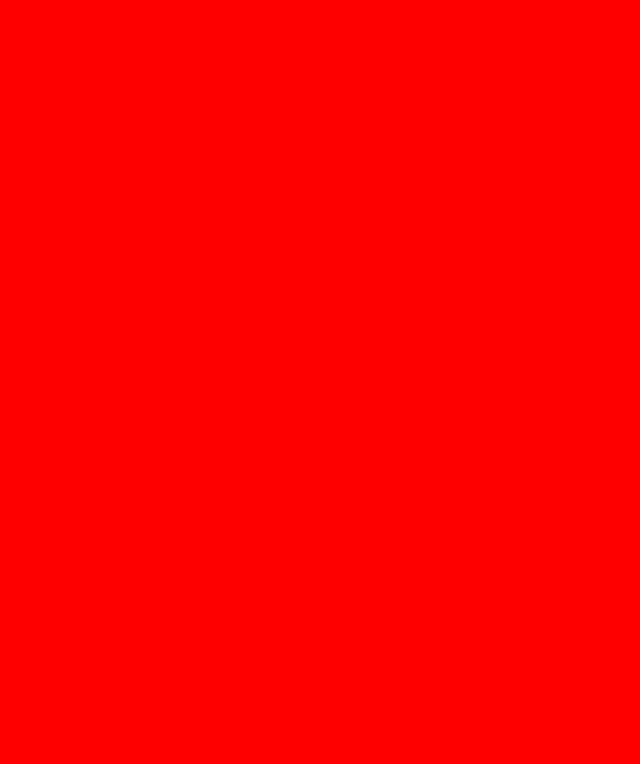
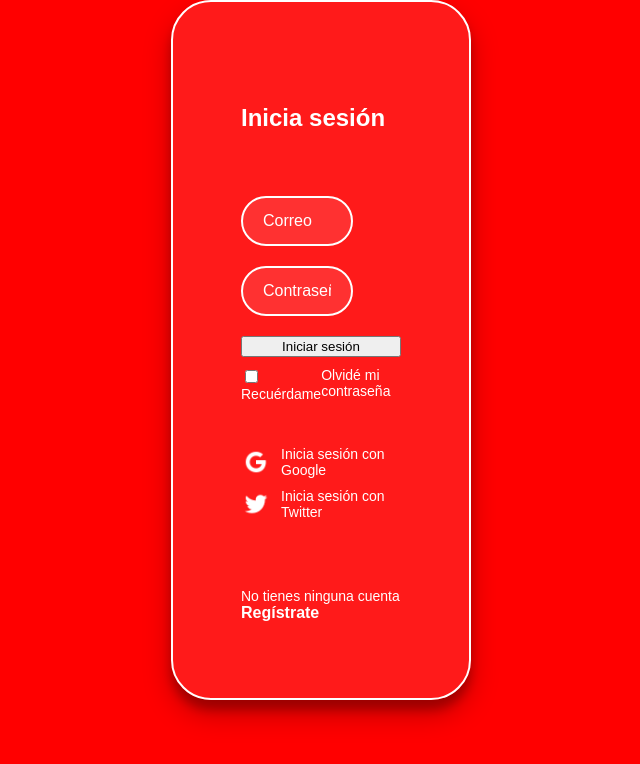
Before and after one commit to GerardoZuno/Video-Carousel-React, a React app: page /Login in a window 1280 px wide. Shown: the top 764 px of the page, without its empty margins (319-959 px from the left). Built offline with nearby package versions, Linux system fonts and the light colour scheme; a web font is replaced by a local one.

Commit message:
Add Routes/login

```diff
--- /dev/null
+++ b/src/assets/styles/components/Login.scss
@@ -0,0 +1,76 @@
+.login {
+    background-color: red;
+    display: flex;
+    align-items: center;
+    flex-direction: column;
+    justify-content: center;
+    padding: 0px 30px;
+    min-height: calc(100vh - 200px); /* El ancho será igual al tamaño de todo el height menos 200px (100px del header + 100px del footer) */
+  }
+
+  .login__container {
+    background-color: rgba(255,255,255,0.1);
+    border: 2px solid white;
+    border-radius: 40px;
+    box-shadow: 0 14px 28px rgba(0,0,0,0.25), 0 10px 10px rgba(0,0,0,0.22);
+    color: white;
+    display: flex;
+    flex-direction: column;
+    justify-content: space-around;
+    min-height: 700px;
+    padding: 60px 68px 40px;
+    width: 300px;
+  }
+
+  .login__container--form {
+    display: flex;
+    flex-direction: column;
+  }
+
+  .login__container--form label {
+    font-size: 14px;
+  }
+
+  .login__container--remember-me {
+    color: white;
+    display: flex;
+    justify-content: space-between;
+    margin-top: 10px;
+  }
+
+  .login__container--remember-me a {
+    color: white;
+    font-size: 14px;
+    text-decoration: none;
+  }
+
+  .login__container--remember-me a:hover {
+    text-decoration: underline;
+  }
+
+  .login__container--social-media > div {
+    align-items: center;
+    display: flex;
+    font-size: 14px;
+    margin-bottom: 10px;
+  }
+
+  .login__container--social-media > div > img {
+    margin-right: 10px;
+    width: 30px;
+  }
+
+  .login__container--register {
+    font-size: 14px;
+  }
+
+  .login__container--register a {
+    color: white;
+    font-weight: bold;
+    font-size: 16px;
+    text-decoration: none;
+  }
+
+  .login__container--register a:hover {
+    text-decoration: underline;
+  }
--- /dev/null
+++ b/src/containers/Login.jsx
@@ -0,0 +1,31 @@
+import React from 'react'
+import  '../assets/styles/components/Login.scss'
+import googleIcon from '../assets/img/google-icon.png'
+import twitterIcon from '../assets/img/twitter-icon.png'
+
+const Login = () => (
+    <section className="login">
+    <section className="login__container">
+      <h2>Inicia sesión</h2>
+      <form className="login__container--form">
+        <input className="input" type="text" placeholder="Correo" />
+        <input className="input" type="password" placeholder="Contraseña" />
+        <button className="button">Iniciar sesión</button>
+        <div className="login__container--remember-me">
+          <label>
+            <input type="checkbox" id="cbox1" value="first_checkbox" />Recuérdame
+          </label>
+          <a href="/">Olvidé mi contraseña</a>
+        </div>
+      </form>
+      <section className="login__container--social-media">
+        <div><img src={googleIcon} /> Inicia sesión con Google</div>
+        <div><img src={twitterIcon} /> Inicia sesión con Twitter</div>
+      </section>
+      <p className="login__container--register" >No tienes ninguna cuenta <a href="">Regístrate</a></p>
+    </section>
+  </section>
+)
+
+
+export default Login;
--- a/src/routes/App.js
+++ b/src/routes/App.js
@@ -2,10 +2,12 @@ import React from 'react';
 //Encapusula los componentes que necesitamos para trabajar con la ruta
 import { BrowserRouter, Route} from 'react-router-dom';
 import Home from '../containers/Home';
+import Login from '../containers/Login';
 
 const App = () => (
     <BrowserRouter>
      <Route exact path="/" component={Home}/>
+     <Route exact path="/Login" component={Login}/>
     </BrowserRouter>
 )
 
--- a/webpack.config.js
+++ b/webpack.config.js
@@ -44,6 +44,9 @@ module.exports = {
       },
     ],
   },
+  devServer: {
+    historyApiFallback: true,
+  },
   plugins: [
     new HtmlWebPackPlugin({
       template: "./public/index.html",
```
Also changed, not shown: .babelrc (added), 2 other files (tests, documents, lock files or other folders).
